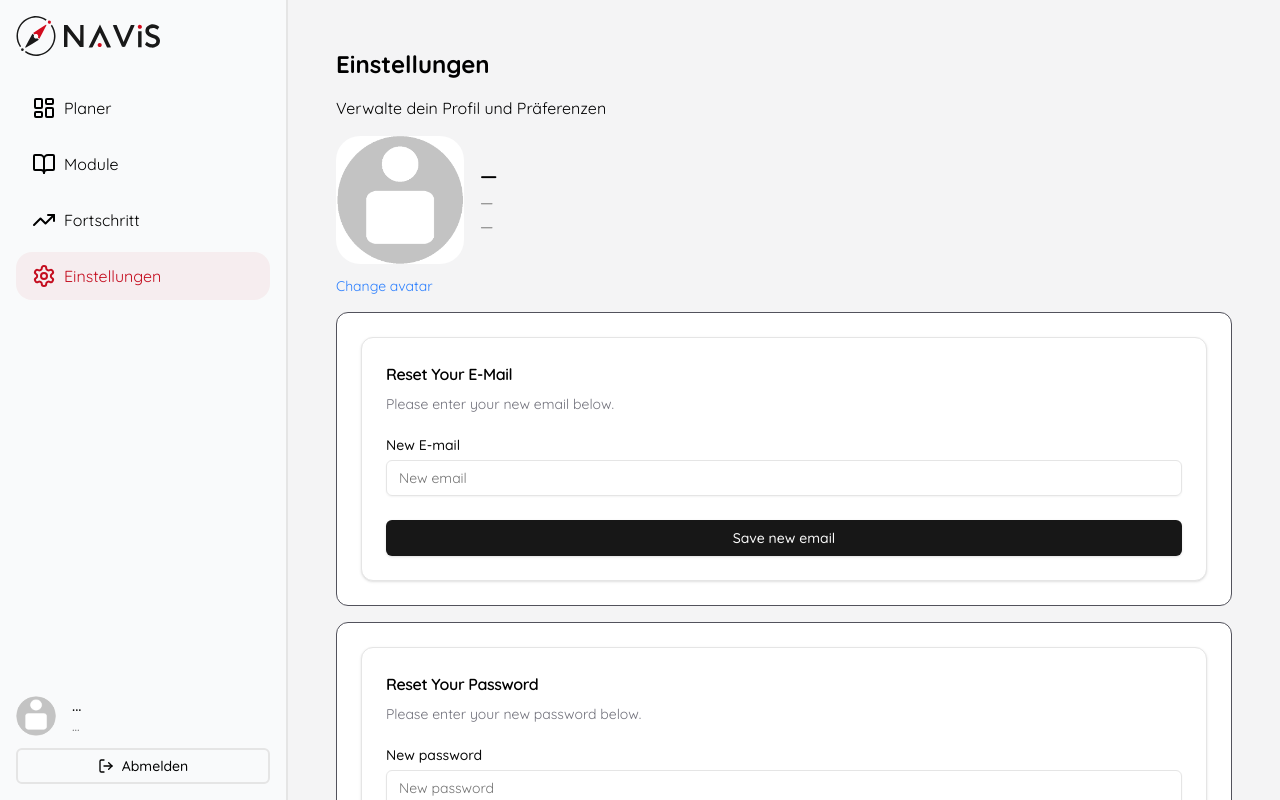
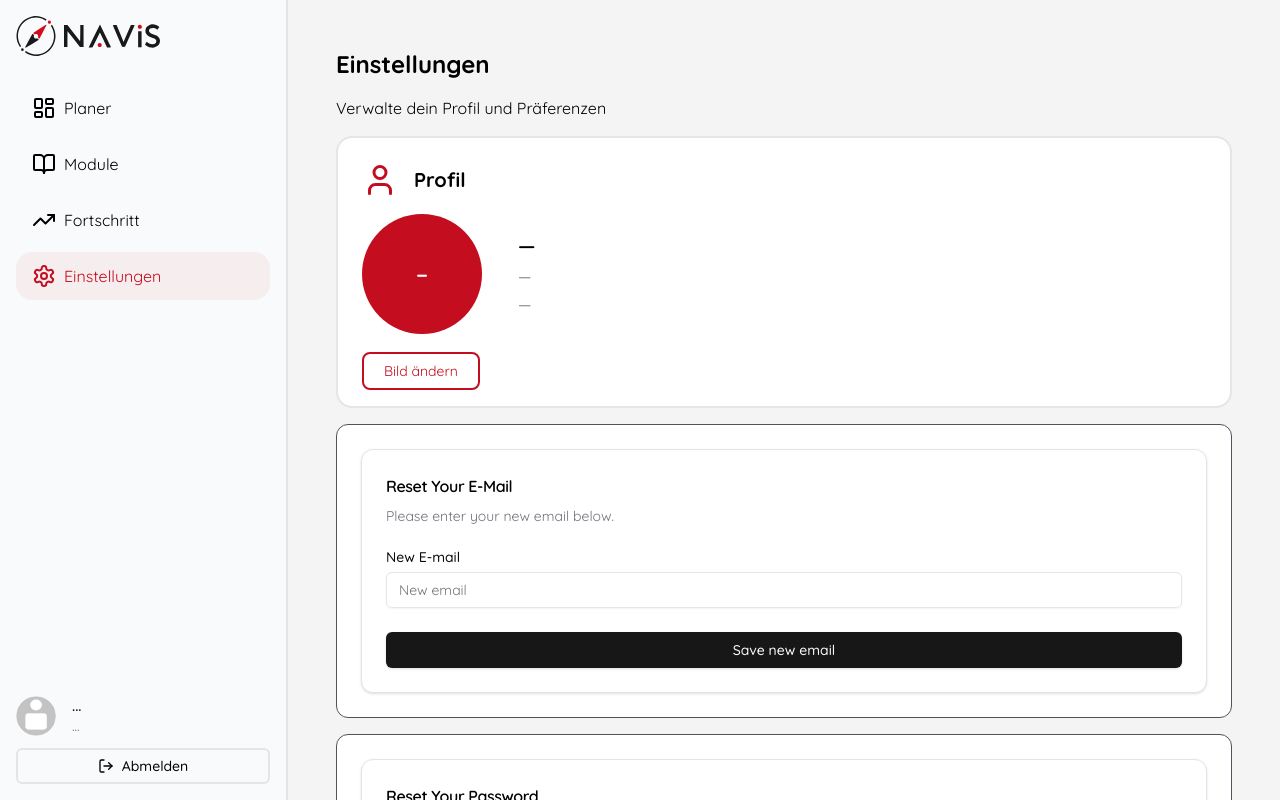
Before and after one commit to TuBerlin-Projekt-Medienerstellung/StudiKompass, a Next.js app: page /protected/settings in a window 1280 px wide. Shown: the top 800 px of the page. Built offline with nearby package versions, Linux system fonts and the light colour scheme; no server answers.

Commit message:
SettingsPage: Profil angepasst

```diff
--- a/components/fetch-profile.tsx
+++ b/components/fetch-profile.tsx
@@ -1,8 +1,9 @@
 "use client"
 
 import { useState, useEffect } from "react"
-import Image from "next/image"
 import { createClient } from "@/lib/supabase/client"
+import { User } from 'lucide-react';
+
 
 export default function Settings({ refreshKey }: { refreshKey: number }) {
     const [email, setEmail] = useState<string | null>(null)
@@ -58,32 +59,52 @@ export default function Settings({ refreshKey }: { refreshKey: number }) {
         window.dispatchEvent(new CustomEvent("avatar-updated"));
     }
 
+    const getInitialsFromEmail = (email) => {
+        if (!email) return "-"; // Fallback, falls keine E-Mail vorhanden ist
+
+        try {
+            const namePart = email.split('@')[0];
+            const parts = namePart.split('.');
+            const firstInitial = parts[0] ? parts[0][0] : '';
+            const secondInitial = parts[1] ? parts[1][0] : '';
+
+            return (firstInitial + secondInitial).toUpperCase();
+        } catch (error) {
+            return "-";
+        }
+    };
+
+
     return (
-        <div className="w-full flex flex-col gap-3">
+        <div className="w-full flex flex-col gap-7">
+            <div className="bg-white border-2 p-6 gap-4 rounded-2xl">
+
+            {/* Profil */}
+            <div className="flex flex-row gap-4 pb-4 md:justify-start justify-center items-center">
+            <User className="text-flag-red w-9 h-9 stroke-2"/>
+            <h1 className="text-xl font-bold">Profil</h1>
+            </div>
+
             <div className="flex flex-col">
                 <div className="flex flex-row gap-4 md:justify-start justify-center items-center">
-                    {/* Avatar */}
-                    <div className="relative size-32">
-                        <Image
-                            src={profile?.avatar_url || "/default-avatar.png"}
-                            alt="avatar"
-                            fill
-                            unoptimized // required for external Supabase URLs unless you add them to next.config
-                            className="rounded-3xl object-cover"
-                        />
+
+                    {/* Initialien Avatar */}
+                    <div className="relative size-30 bg-flag-red rounded-full flex items-center justify-center text-white text-4xl">
+                        {getInitialsFromEmail(email)}
                     </div>
 
                     {/* Info */}
-                    <div className="flex flex-col">
-                        <span className="font-semibold text-xl">{profile?.username ?? "—"}</span>
-                        <span className="text-base text-muted-foreground">{profile?.studiengang ?? "—"}</span>
-                        <span className="text-base text-muted-foreground">{email ?? "—"}</span>
+                    <div className="flex flex-col gap-1">
+                        <span className="pl-5 font-semibold text-xl">{profile?.username ?? "—"}</span>
+                        <span className="pl-5 text-base text-muted-foreground">{profile?.studiengang ?? "—"}</span>
+                        <span className="pl-5 text-base text-muted-foreground">{email ?? "—"}</span>
                     </div>
                 </div>
 
                 {/* Upload */}
-                <label className="mt-3 cursor-pointer text-sm text-blue-500 hover:underline w-fit">
-                    Change avatar
+                <div className="pt-6">
+                <label className="border-2 border-flag-red rounded-lg p-2 pl-5 pr-5 mt-3 cursor-pointer text-sm text-flag-red hover:underline w-fit">
+                    Bild ändern
                     <input
                         type="file"
                         accept="image/*"
@@ -92,6 +113,8 @@ export default function Settings({ refreshKey }: { refreshKey: number }) {
                     />
                 </label>
             </div>
+            </div>
+        </div>
         </div>
     )
 }
```
Also changed, not shown: 1 other file (tests, documents, lock files or other folders).
